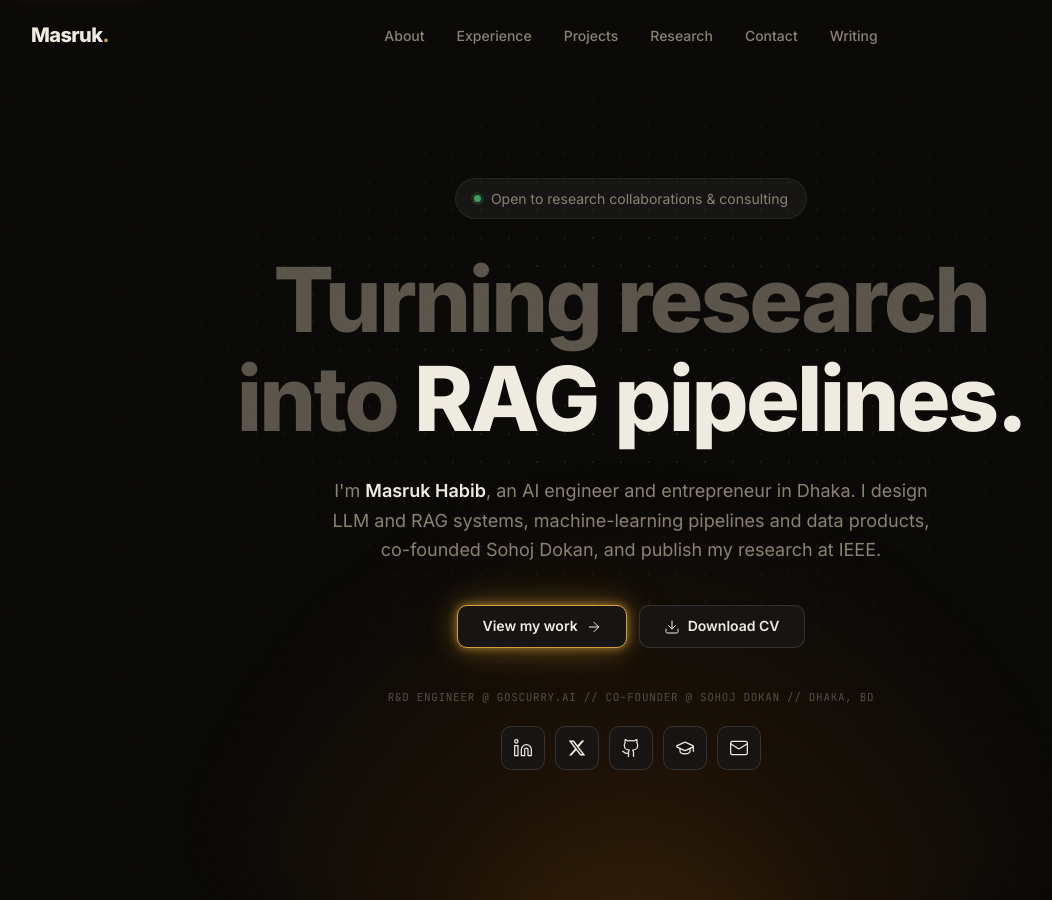
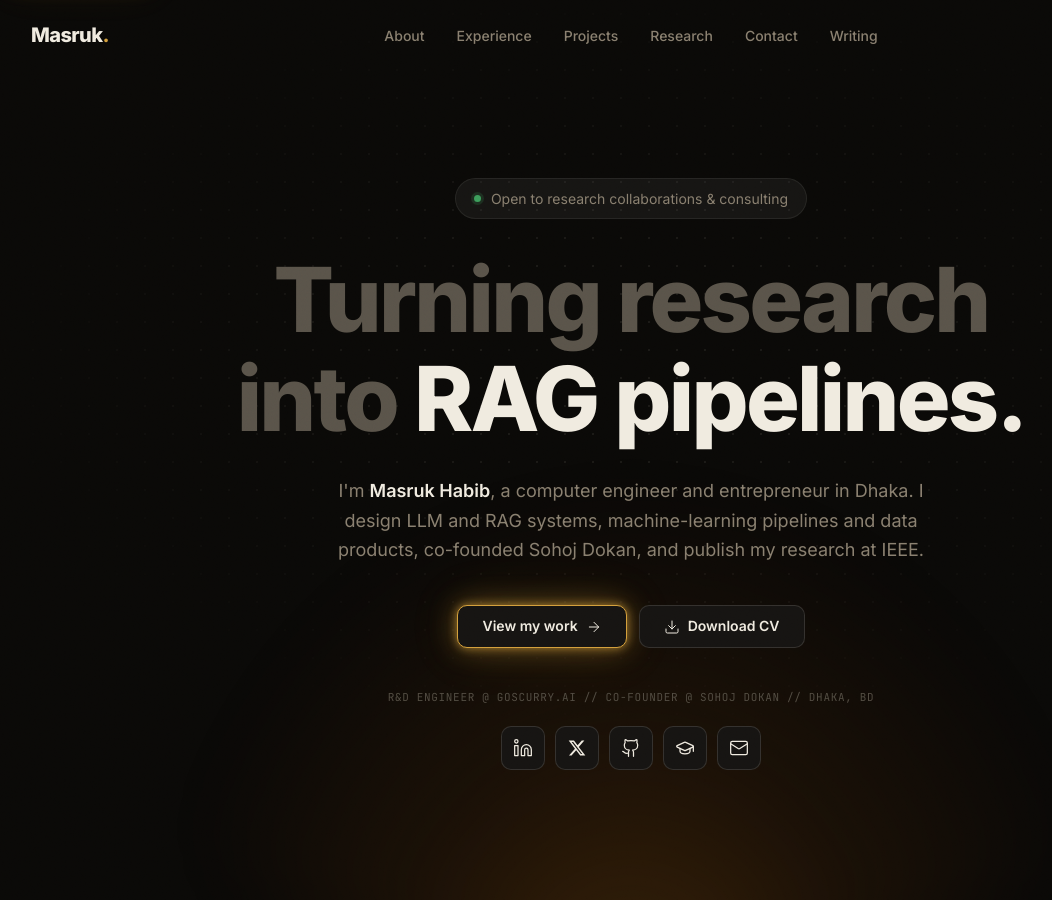
Before and after one commit to MasrukHabib/MasrukHabib.github.io, a Jekyll site: the page built from index.html, in a window 1280 px wide and 900 px high. Shown: the whole window, without its empty margins (9-1061 px from the left). Built offline with Jekyll 4.4.1, drawn with Linux system fonts in a browser that asks for light colours.

Commit message:
Call myself a computer engineer in the hero intro

```diff
--- a/index.html
+++ b/index.html
@@ -13,7 +13,7 @@
           <span class="hl-muted">into </span><span class="hl-bright cycling-word" data-words="real products.|LLM systems.|RAG pipelines.|real impact.">real products.</span>
         </h1>
         <p class="hero-lead reveal">
-          I'm <strong>Masruk Habib</strong>, an AI engineer and entrepreneur in Dhaka. I design LLM and RAG systems,
+          I'm <strong>Masruk Habib</strong>, a computer engineer and entrepreneur in Dhaka. I design LLM and RAG systems,
           machine-learning pipelines and data products, co-founded Sohoj Dokan, and publish my research at IEEE.
         </p>
         <div class="hero-actions reveal">
```
